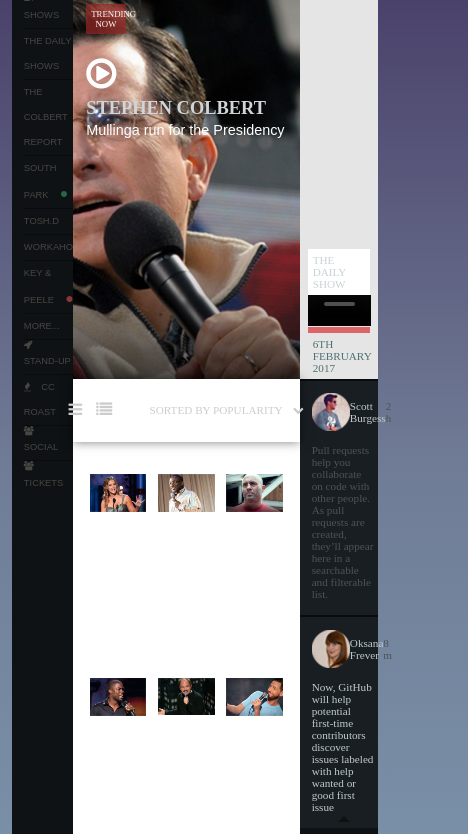
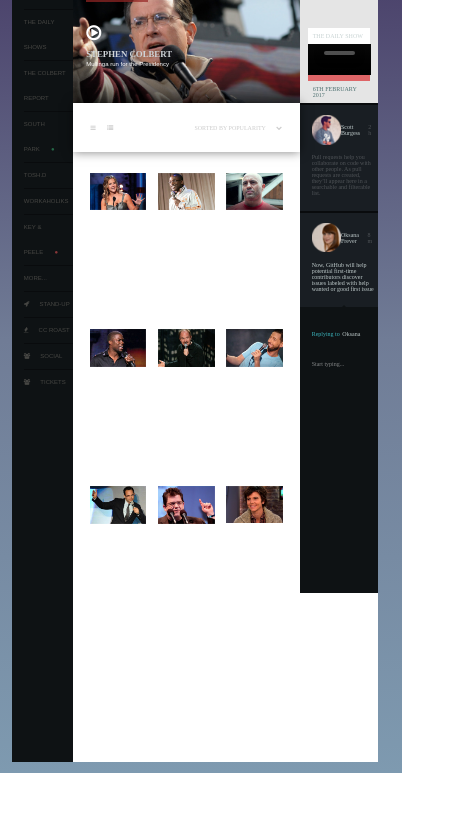
Before and after one commit to AlekseiGurin/example-1, a plain HTML site: page index.html in a window 390 px wide. Shown: the part 94-928 px from the top of the page, 468 px wide, since content can reach past the window. After the commit the page ends 867 px from the top, so only its background shows below. Drawn offline with nearby package versions, Linux system fonts and the light colour scheme; grey boxes are pictures that could not be loaded; a web font is replaced by a local one.

Commit message:
mounting media requests

```diff
--- a/index.html
+++ b/index.html
@@ -6,8 +6,10 @@
 		<link href="https://fonts.googleapis.com/css?family=Architects+Daughter|ZCOOL+XiaoWei" rel="stylesheet">
 		<meta name="author" content="Aleksei Gurin">
 		<meta name="keywords" content="Words">
+		<meta name="viewport" content="width=device-width, initial-scale=1">
 		<meta charset="utf-8">
 		<link rel="stylesheet" type="text/css" href="style.css">
+		<link rel="stylesheet" type="text/css" href="media.css">
 		<script src="https://code.jquery.com/jquery-2.1.0.js"></script>
 		<title>example</title>
 	</head>
--- a/media.css
+++ b/media.css
@@ -1,39 +1,30 @@
-/*@media screen and (min-width: 679px) {
-	.background-container {
-		background: linear-gradient(to bottom, #433662, #707c96, #7e9ab0);
-	width: 100%;
-	height: 100%;
+@media screen and (max-width: 600px) {
+	.app-container {
+		height: 100%;
 	}
-}*/
-/*@media screen and (max-width: 796px) {
-	.header {
-		width: 100%;
-		height: 3%;
+	.right-sidebar,.left-sidebar li,.user-container,.menu-content-container,.block-video {
+		font-size: 10%;
 	}
-}*/
-/*@media handheld and (max-width: 769px) {
-	.content-header {
-		width: 64.8%;
-		height: 15%;
-		float: left;
-		background: url(img/Colbert-small.jpg) center center no-repeat;
-		background-size: cover;
+	.content-header,.block-video {
+		height: 15%
 	}
-}*/
+	.content-header p {
+		font-size: 10%;
+		width: 23%;
+	}
 
-/*@media handheld and (min-width: 769px) {
-	.right-sidebar {
-		width: 18.6%;
-		height: 82%;
-		background-color: #0e1214;
-		float: right;
+	.content-header i {
+		font-size: 110%;
 	}
-}*/
-/*@media handheld and (min-width: 769px) {
-	.block-video {
-		width: 18.6%;
-		height:15%;
-		float: right;
-		background-color: #9e9e9e45;
+
+	.content-header h1 {
+		font-size: 55%;
 	}
-}*/
+
+	.content-header h2 {
+		font-size: 30%;
+	}
+
+
+
+}
--- a/style.css
+++ b/style.css
@@ -384,10 +384,6 @@
 }
 
 .selectedLink {
-	list-style-type: none;
-	color: #E5F5F6;
-	font: 7pt sans-serif;
-	line-height: 25px;
 	background-color: #3BB4BC;
 	transition: background-color 1s, color 1s;
 }
```
